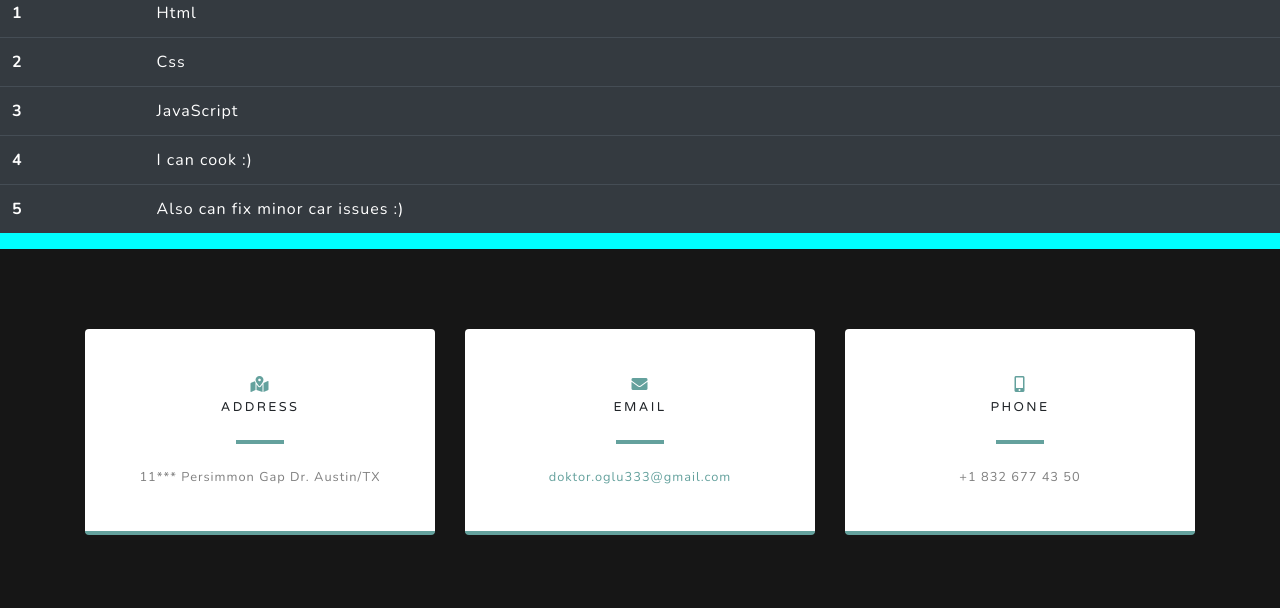
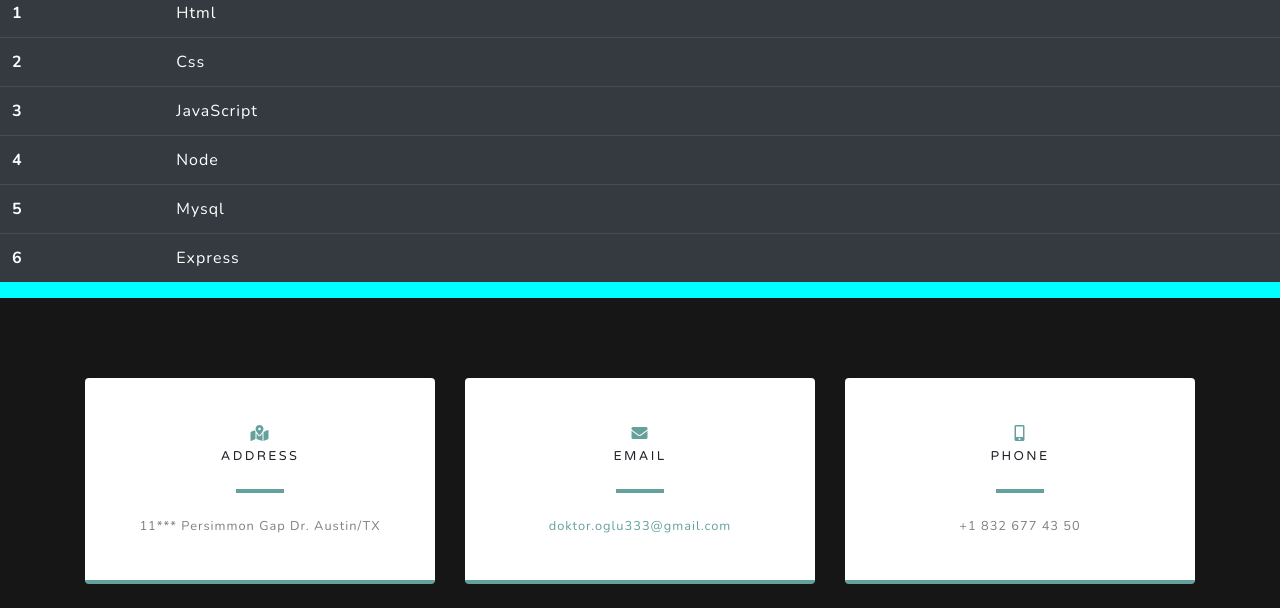
Before and after one commit to MuhammetH/BootstrapPortfolio, a plain HTML site: page index.html in a window 1280 px wide. Shown: the part 3620-4228 px from the top of the page. Drawn offline with nearby package versions, Linux system fonts and the light colour scheme; files whose address does not match are found by name.

Commit message:
added new scopes to index

```diff
--- a/index.html
+++ b/index.html
@@ -151,12 +151,17 @@
           </tr>
           <tr>
             <th scope="row">4</th>
-            <td>I can cook :)</td>
+            <td>Node</td>
           </tr>
           <tr>
             <th scope="row">5</th>
-            <td>Also can fix minor car issues :)</td>
+            <td>Mysql</td>
           </tr>
+          <tr>
+            <th scope="row">6</th>
+            <td>Express</td>
+          </tr>
+
         </tbody>
       </table>
   </section>
```
